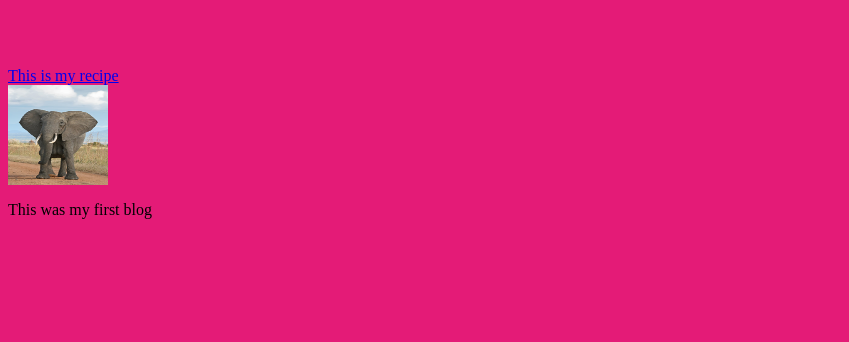
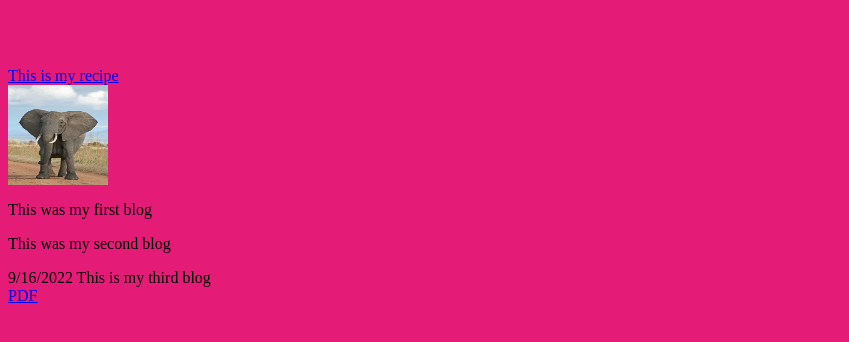
Before and after one commit to JacobPooleCV/Engineering_Website, a plain HTML site: page index.html in a window 1280 px wide. Shown: the part 66-408 px from the top of the page, without its empty margins (0-849 px from the left). Drawn offline with Linux system fonts and the light colour scheme.

Commit message:
9/16 update

```diff
--- a/index.html
+++ b/index.html
@@ -5,7 +5,7 @@
             <marquee><h2>Mr Poole's Website</h2></marquee>
         </center>
 
-            <a href="https://www.joshuaweissman.com">This is my recipe</a>
+        <a href="https://www.joshuaweissman.com">This is my recipe</a>
 
         <br>
 
@@ -14,6 +14,14 @@
         <p>
             This was my first blog
         </p>
+        <p>
+            This was my second blog
+        </p>
+        <p>
+            9/16/2022 This is my third blog
+            <br>
+            <a href="./PaperBoat.pdf">PDF</a>
+        </p>
 
     </body>
 </html>
```
Also changed, not shown: 1 other file.
